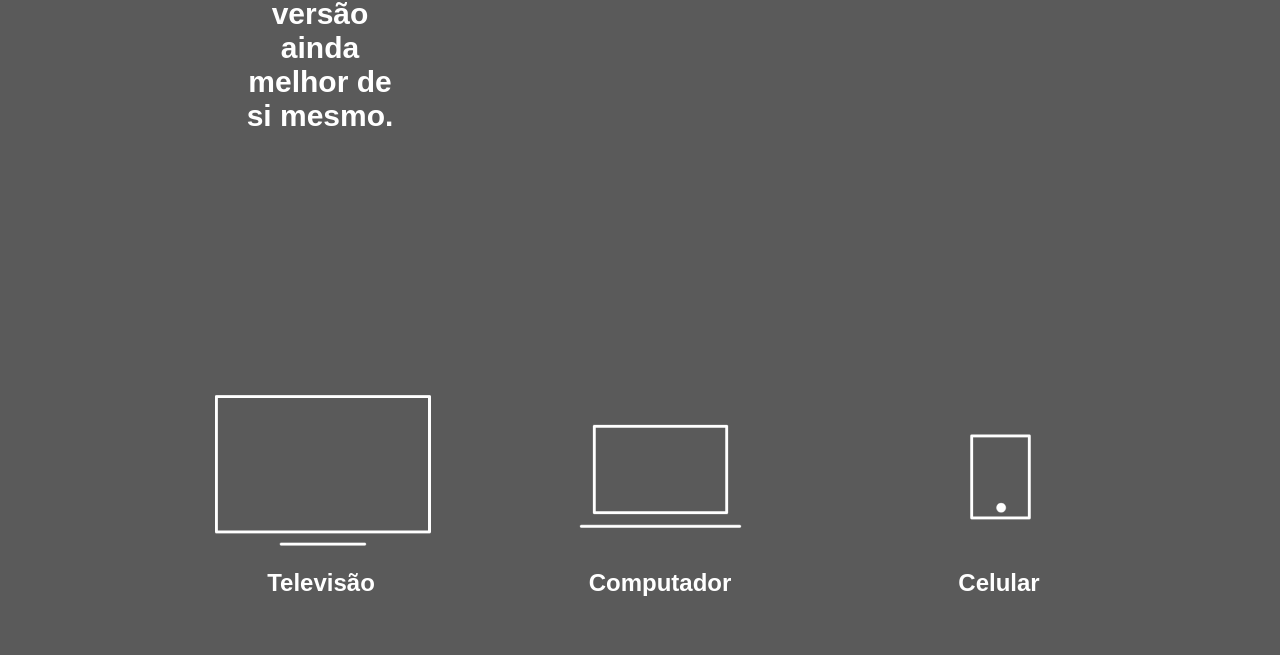
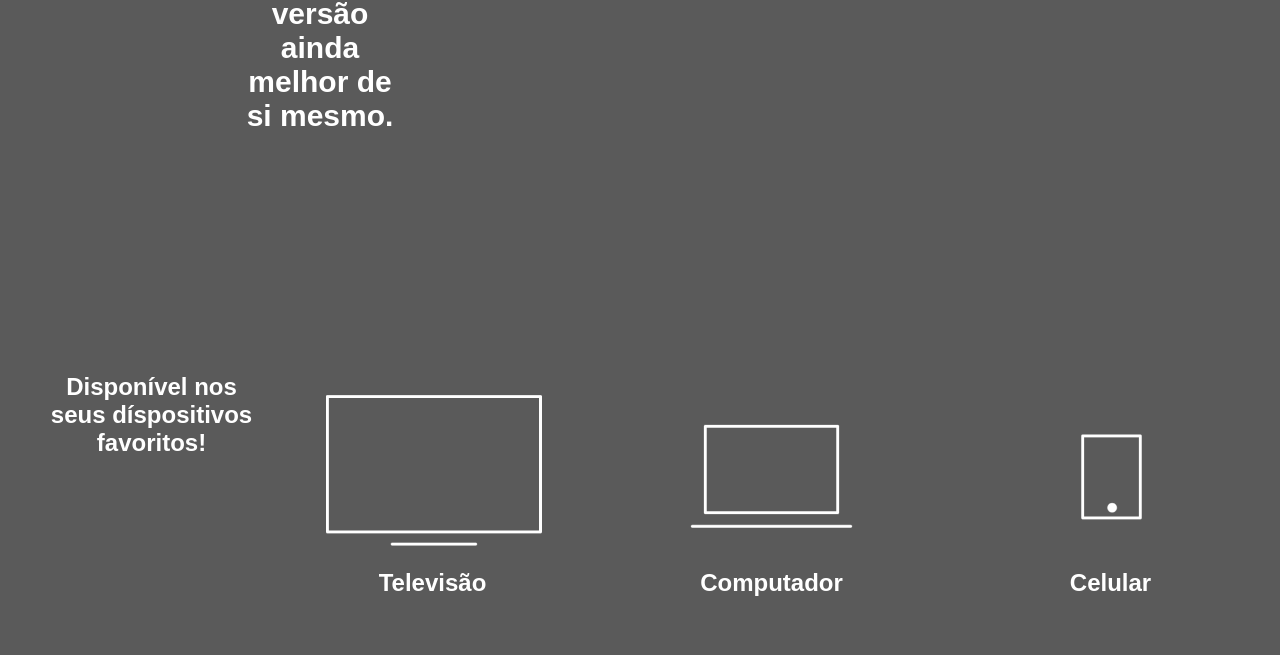
Before and after one commit to JamilyLindaS2/Site-suplementos, a plain HTML site: page index.html in a window 1280 px wide. Shown: the part 2500-3155 px from the top of the page. Drawn offline with Linux system fonts and the light colour scheme.

Commit message:
asdfasdf

```diff
--- a/index.html
+++ b/index.html
@@ -37,6 +37,7 @@
     </section>
     <section class="dispositivos">
         <ul class="lista">
+            <h2>Disponível nos seus díspositivos favoritos!</h2>
             <li class="listalink">
                 <img src="tv.png" alt="tv">
                 <h1>Televisão</h1>
```
